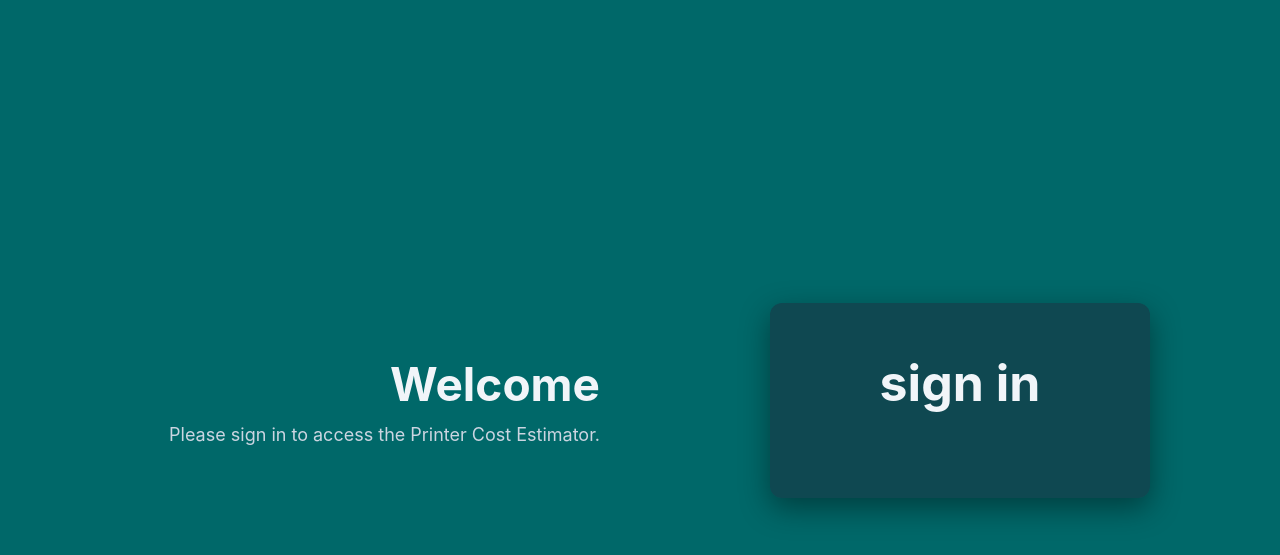
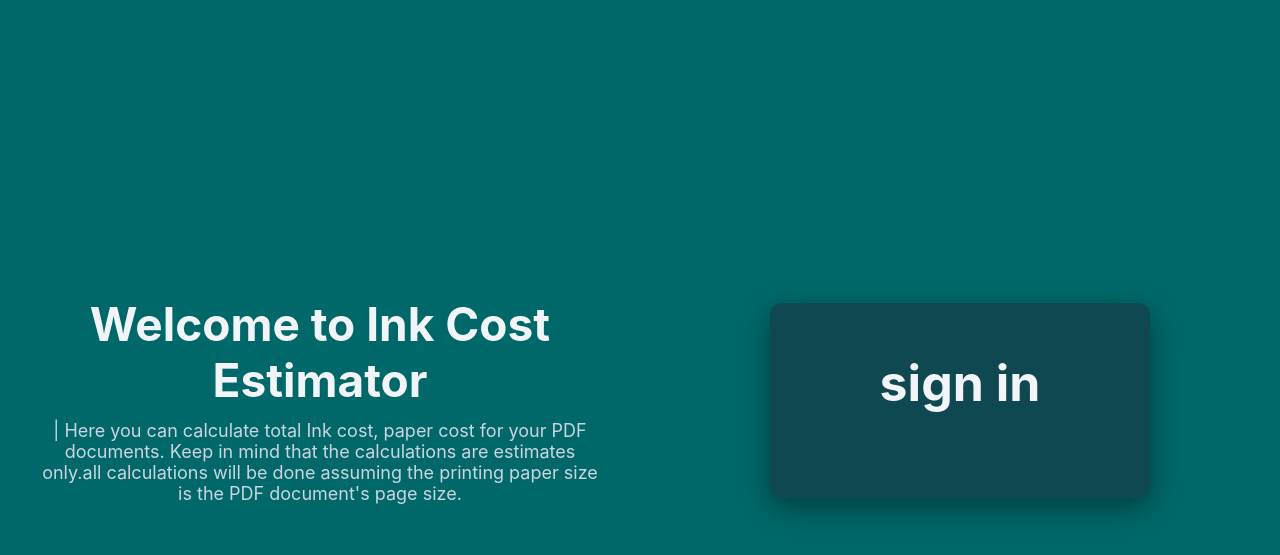
Before and after one commit to inuwara1230/PDF_Ink_Cost_Estimator, a Spring Boot app: page / in a window 1280 px wide. Shown: the top 555 px of the page. Run offline with Spring Boot 4, Linux system fonts and the light colour scheme; some libraries are stand-ins or nearby versions.

Commit message:
login page massage updated

```diff
--- a/src/main/resources/static/index.html
+++ b/src/main/resources/static/index.html
@@ -14,8 +14,10 @@
 
         <!-- Left Half -->
         <div class="left-side">
-            <h1>Welcome</h1>
-            <p>Please sign in to access the Printer Cost Estimator.</p>
+            <h1>Welcome to Ink Cost Estimator</h1>
+            <p>| Here you can calculate total Ink cost, paper cost for your PDF documents.
+                Keep in mind that the calculations are estimates only.all calculations will be done
+                assuming the printing paper size is the PDF document's page size. </p>
         </div>
 
         <!-- Right Half -->
```
